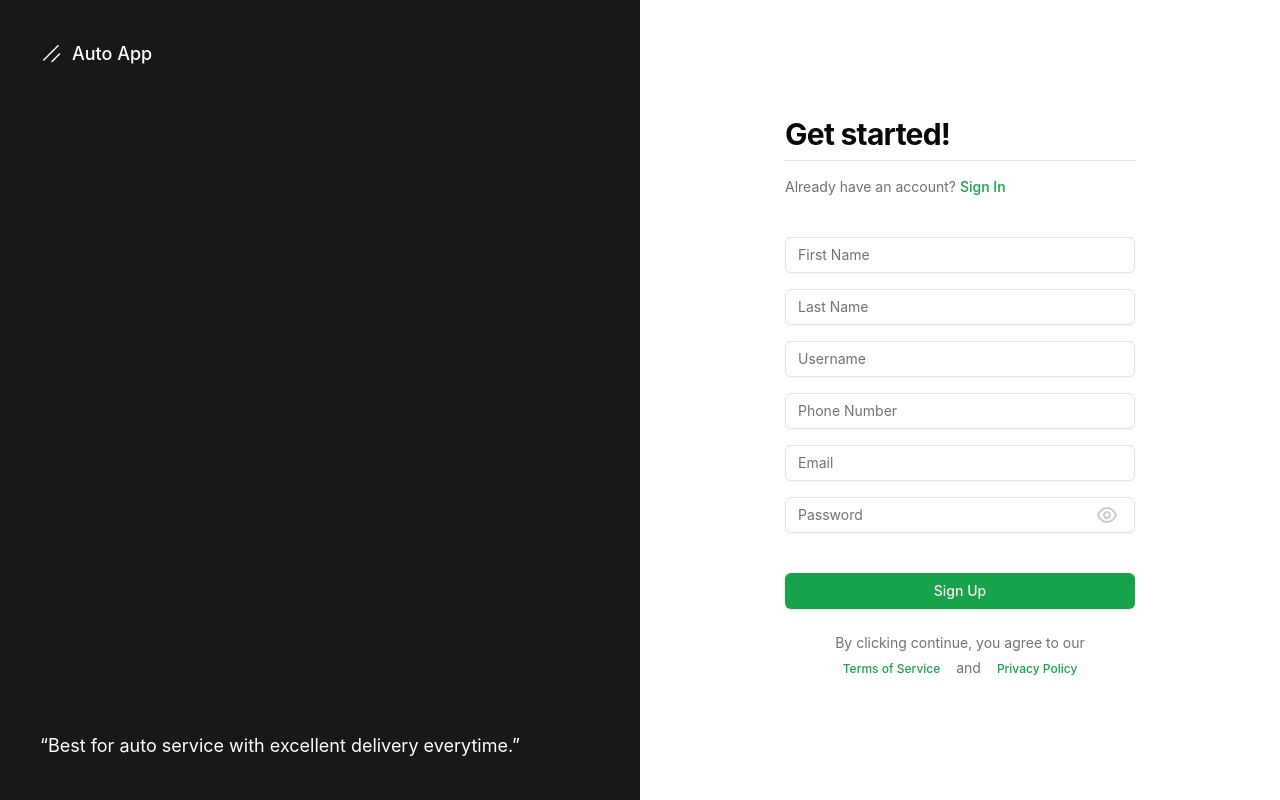
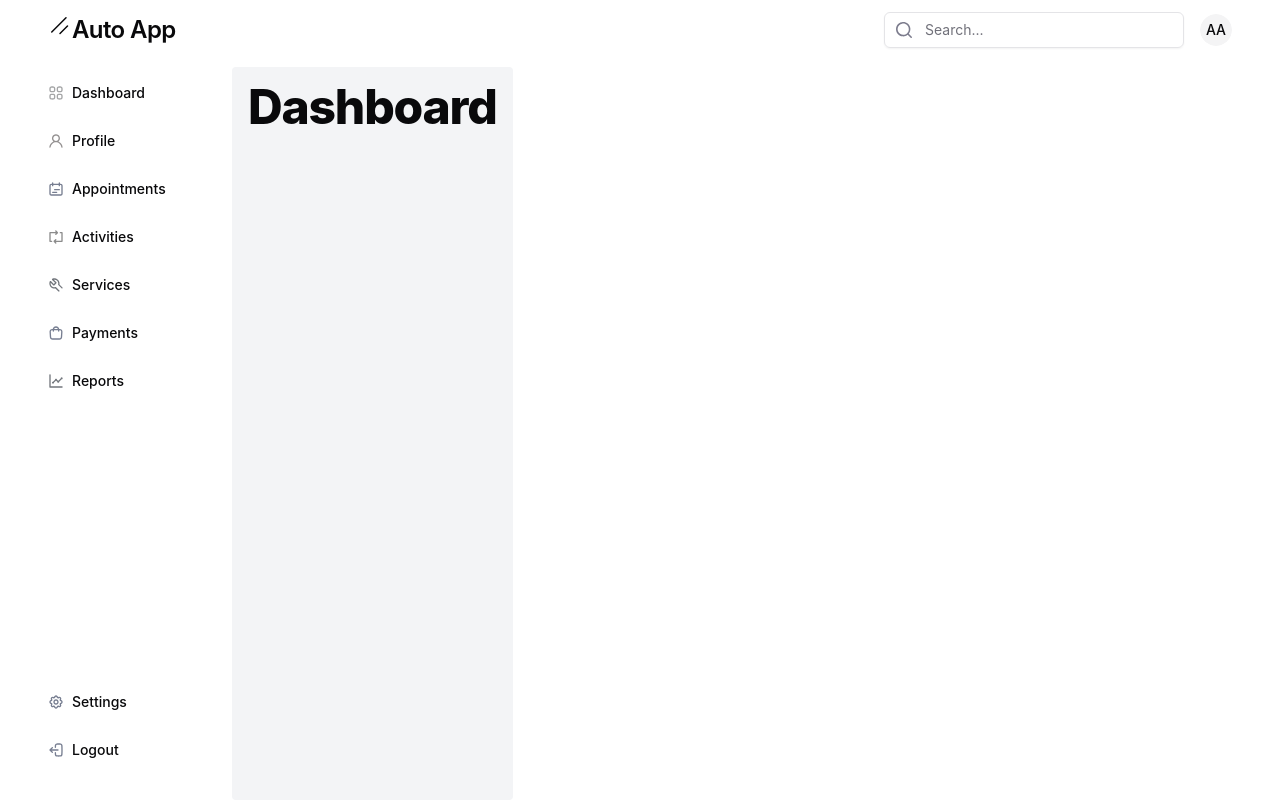
Before and after one commit to CeeJayyy007/auto-app-frontend, a React (Vite) app: page / in a window 1280 px wide. Built offline with nearby package versions, Linux system fonts and the light colour scheme.

Commit message:
feat: add  layout to app

```diff
--- a/src/App.jsx
+++ b/src/App.jsx
@@ -1,11 +1,16 @@
-import Authentication from './pages/Authentication.jsx';
-import Playground from './pages/playground.jsx';
+import Dashboard from './pages/Dashboard';
+import Layout from './components/layout/Layout';
+import Authentication from './pages/Authentication';
+import Playground from './pages/playground';
 
 function App() {
   return (
     <div>
       {/* <Playground />; */}
-      <Authentication />
+      {/* <Authentication /> */}
+      <Layout>
+        <Dashboard />
+      </Layout>
     </div>
   );
 }
```
